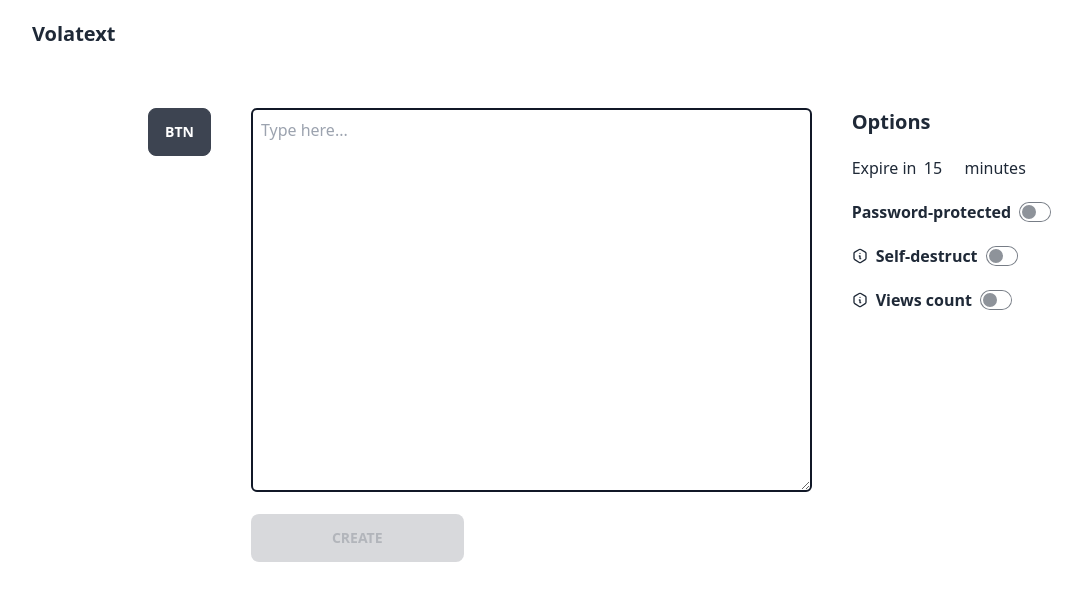
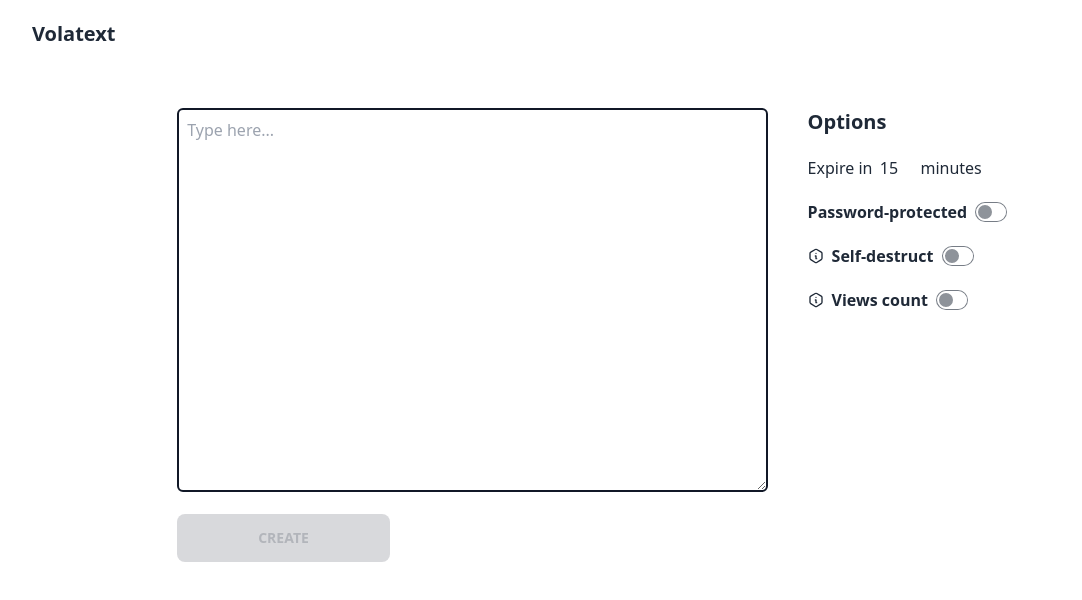
Before and after one commit to akinloluwami/volatext, a Next.js app: page /create in a window 1280 px wide. Shown: the top 600 px of the page, without its empty margins (0-1082 px from the left). Built offline with nearby package versions, Linux system fonts and the light colour scheme; no server answers.

Commit message:
remobed test btn

```diff
--- a/app/create/page.tsx
+++ b/app/create/page.tsx
@@ -46,10 +46,10 @@
 
   const [showToast, setShowToast] = useState<boolean>(false);
 
-  const addToken = async () => {
+  const addToken = async (token: string) => {
     db.tokens
       .add({
-        accessToken: "your_access_token_here",
+        accessToken: token,
       })
       .then(() => {
         console.log("Token added to database.");
@@ -61,9 +61,6 @@
 
   return (
     <div className="flex justify-center gap-10 lg:px-32 mt-10 flex-col lg:flex-row pb-10">
-      <button className="btn" onClick={addToken}>
-        BTN
-      </button>
       {showToast && (
         <div className="toast toast-top toast-end">
           <div className="alert alert-info">
```
